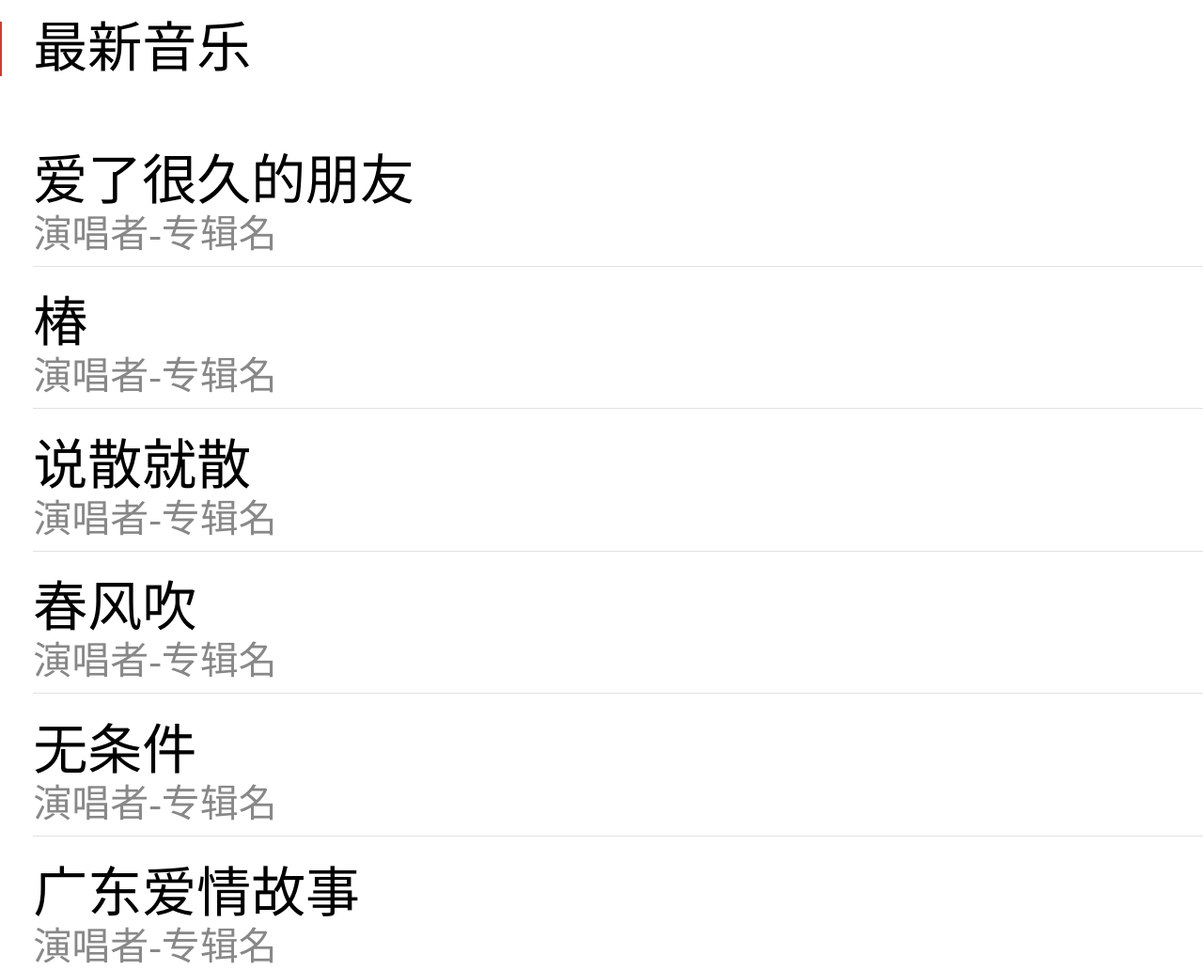
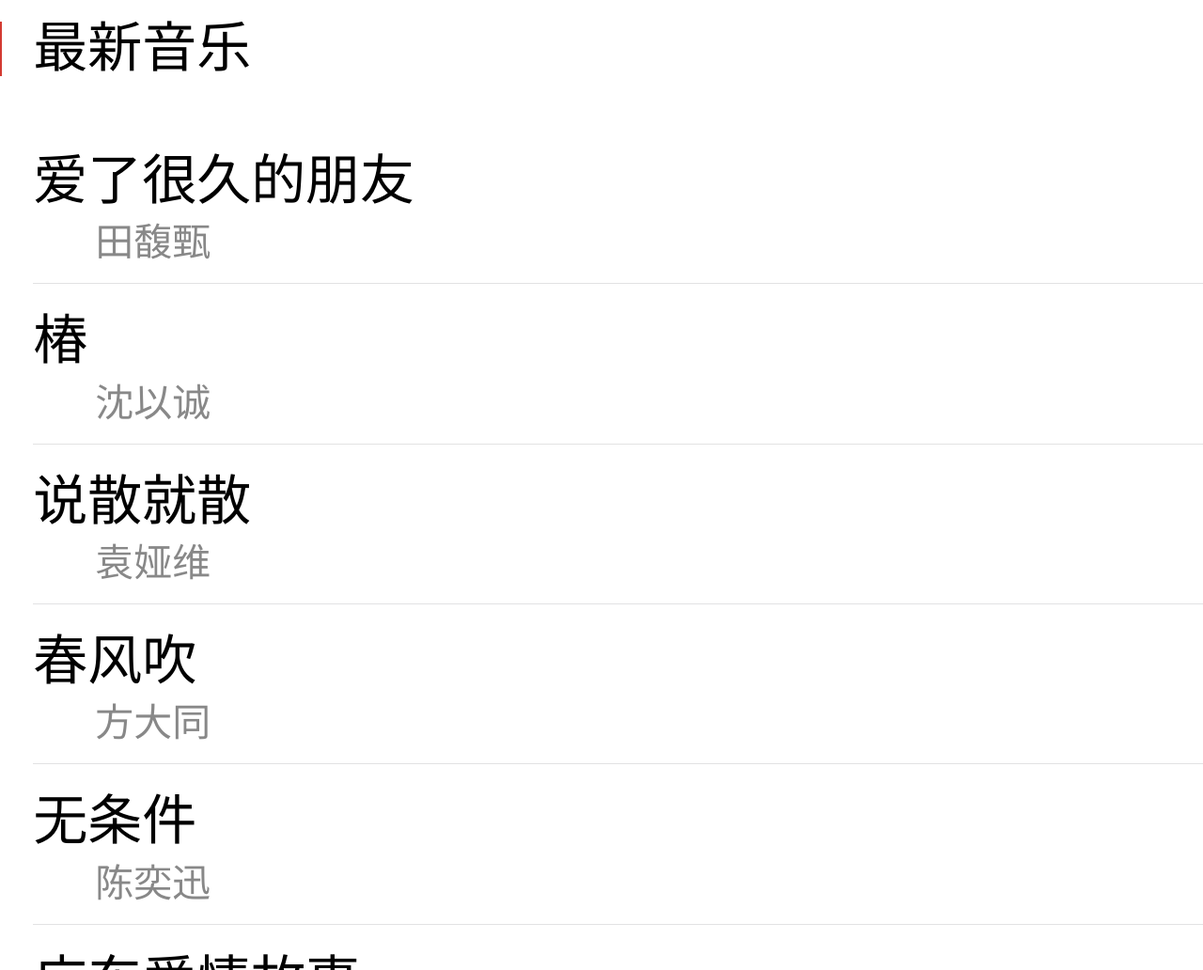
Before and after one commit to jaycemxy/NetEaseMusic, a plain HTML site: page src/index.html in a window 1280 px wide. Shown: the part 1500-2532 px from the top of the page at 94% size. Drawn offline with nearby package versions, Linux system fonts and the light colour scheme.

Commit message:
热歌榜样式

```diff
--- a/songs.json
+++ b/songs.json
@@ -48,16 +48,19 @@
     {
         "id": 8,
         "url":"http://p9ujxuvsr.bkt.clouddn.com/2.mp3",
-        "name":"椿"
+        "name":"椿",
+        "singer":"沈以诚"
     },
     {
         "id": 9,
         "url":"http://p9ujxuvsr.bkt.clouddn.com/3.mp3",
-        "name":"说散就散"
+        "name":"说散就散",
+        "singer":"袁娅维"
     },
     {
         "id": 10,
         "url":"http://p9ujxuvsr.bkt.clouddn.com/1.mp3",
-        "name":"爱了很久的朋友"
+        "name":"爱了很久的朋友",
+        "singer":"田馥甄"
     }
 ]
--- a/src/css/index.css
+++ b/src/css/index.css
@@ -39,10 +39,10 @@ section>h2:first-child{ font-size: 4.53vw; border-left: 2px solid #d33a31; margi
 .lastestMusic > ol{padding-left: calc(2.6vw + 2px);}
 .lastestMusic > ol > li{border-bottom: 1px solid #e2e2e3; padding: 1vw 0; position: relative;}
 .lastestMusic > ol > li a{ text-decoration: none; color: inherit; }
-.lastestMusic > ol > li h3{font-size: 4.53vw;}
-.lastestMusic > ol > li p{font-size: 3.2vw; color: #888; line-height: 1; display: flex; align-items: center; }
+.lastestMusic > ol > li h3{font-size: 4.53vw; margin-bottom: 3px;}
+.lastestMusic > ol > li p{font-size: 3.2vw; color: #888888; line-height: 1; display: flex; align-items: center; margin-bottom: 3px; }
 .lastestMusic > ol > li svg.play{ width: 5.9vw; height: 5.9vw; position: absolute; right: 4vw; top: 50%; transform: translateY(-50%); fill: #aaaaaa;}
-.lastestMusic > ol > li svg.sq{ width: 4.2vw; height: 4.2vw; margin-right: 0.5em; fill: #fe672e;}
+.lastestMusic > ol > li .SQsvg{ width: 4.2vw; height: 4.2vw; margin-right: 0.3em; fill: #fe672e;}
 
 section.art{ background: transparent url(http://s3.music.126.net/m/s/img/recommand_bg_2x.png?d045fafc60e017b653f8065a87496922) no-repeat center; padding-top: 17.6vw; padding-bottom: 5vw; }
 section.art .logo{ text-align: center; }
@@ -76,12 +76,13 @@ section.art .copyright{ font-size: 3.2vw; transform: scale(.75); text-align: cen
 }
 
 .bg-hottop > .hoticon{
-    width: 142px;
-    height: 67px;
+    width: 141px;
+    height: 71px;
     z-index: 1;
     background-position: -24px -30px;
     background-size: 166px 97px;
     background: url(../images/sprite.png) no-repeat;
+    margin-left: -6px;
 }
 
 .bg-hottop > .hottime{
--- a/src/index.html
+++ b/src/index.html
@@ -312,10 +312,9 @@
             </div>
         </li>
     </ol>
-    <script src="//at.alicdn.com/t/font_694920_euvpg8pisl.js"></script>
     <script src="//cdn.bootcss.com/jquery/3.3.1/jquery.min.js"></script>
     <script src="./js/index.js"></script>
-    <script src="//at.alicdn.com/t/font_760895_d5yo3362psu.js"></script>
+    <script src="//at.alicdn.com/t/font_760895_4s9mfw63j0f.js"></script>
 </body>
 
 </html>
--- a/src/js/index.js
+++ b/src/js/index.js
@@ -7,9 +7,14 @@ $(function () {
                 <li>
                     <a href="./song.html?id=${i.id}">
                         <h3>${i.name}</h3>
-                        <p>演唱者-专辑名</p>
+                        <p>
+                            <svg class="icon SQsvg" aria-hidden="true">
+                                <use xlink:href="#icon-sq"></use>
+                            </svg>
+                            ${i.singer}
+                        </p>
                         <svg class="play">
-                            <use xlink:href="#icon-play-circled"></use>
+                            <use xlink:href="#icon-play"></use>
                         </svg>
                     </a>
                 </li>
```
Also changed, not shown: src/song.html (+2 -2 lines), src/images/sprite.png.
